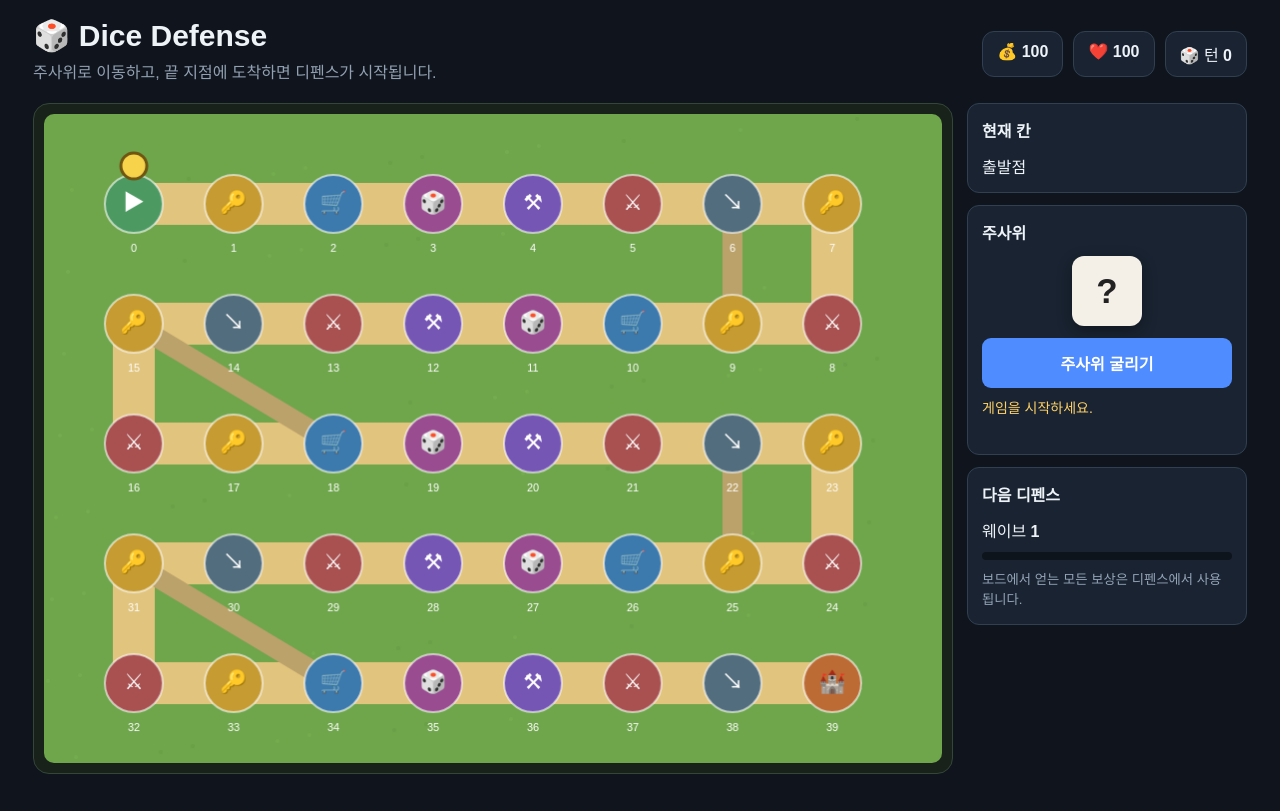
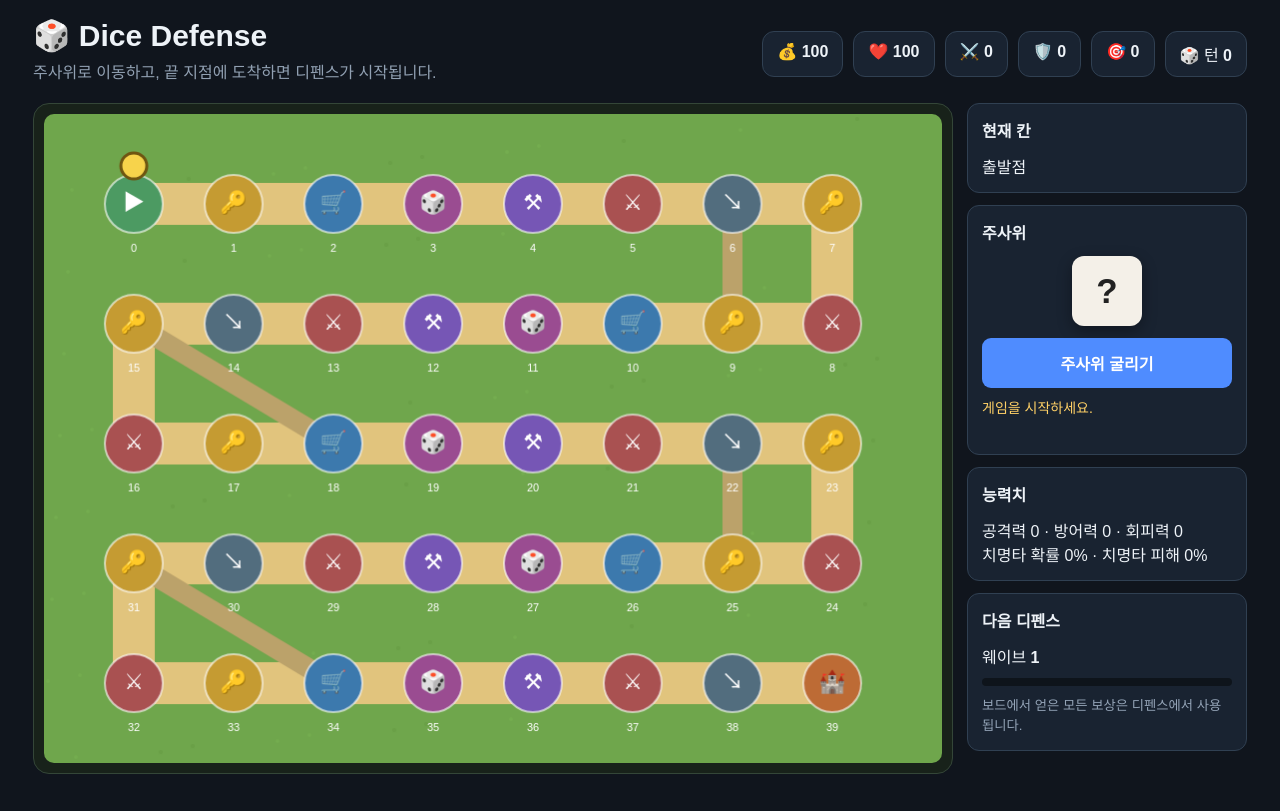
Before and after one commit to kjh9410065-art/board-game, a plain HTML site: page index.html in a window 1280 px wide. Drawn offline with Linux system fonts and the light colour scheme.

Commit message:
Add board reward and event UI

```diff
--- a/index.html
+++ b/index.html
@@ -8,16 +8,18 @@
 <body>
 <div id="app">
   <header><div><h1>🎲 Dice Defense</h1><p>주사위로 이동하고, 끝 지점에 도착하면 디펜스가 시작됩니다.</p></div>
-  <div class="status"><span>💰 <b id="gold">100</b></span><span>❤️ <b id="hp">100</b></span><span>🎲 턴 <b id="turn">0</b></span></div></header>
+  <div class="status"><span>💰 <b id="gold">100</b></span><span>❤️ <b id="hp">100</b></span><span>⚔️ <b id="attack">0</b></span><span>🛡️ <b id="defense">0</b></span><span>🎯 <b id="evasion">0</b></span><span>🎲 턴 <b id="turn">0</b></span></div></header>
   <main>
     <section class="board-wrap"><canvas id="board" width="900" height="650"></canvas></section>
     <aside>
       <div class="card"><h2>현재 칸</h2><div id="tileInfo">출발점</div></div>
       <div class="card"><h2>주사위</h2><div id="dice" class="dice">?</div><button id="roll">주사위 굴리기</button><div id="message">게임을 시작하세요.</div></div>
-      <div class="card"><h2>다음 디펜스</h2><div>웨이브 <b id="wave">1</b></div><div class="bar"><i id="prep"></i></div><small>보드에서 얻는 모든 보상은 디펜스에서 사용됩니다.</small></div>
+      <div class="card"><h2>능력치</h2><div id="stats">공격력 0 · 방어력 0 · 회피력 0<br>치명타 확률 0% · 치명타 피해 0%</div></div>
+      <div class="card"><h2>다음 디펜스</h2><div>웨이브 <b id="wave">1</b></div><div class="bar"><i id="prep"></i></div><small>보드에서 얻은 모든 보상은 디펜스에서 사용됩니다.</small></div>
     </aside>
   </main>
 </div>
+<div id="modal" class="modal hidden"><div class="modal-box"><h2 id="modalTitle"></h2><div id="modalBody"></div><div id="modalActions"></div></div></div>
 <script src="game.js"></script>
 </body>
 </html>
```
